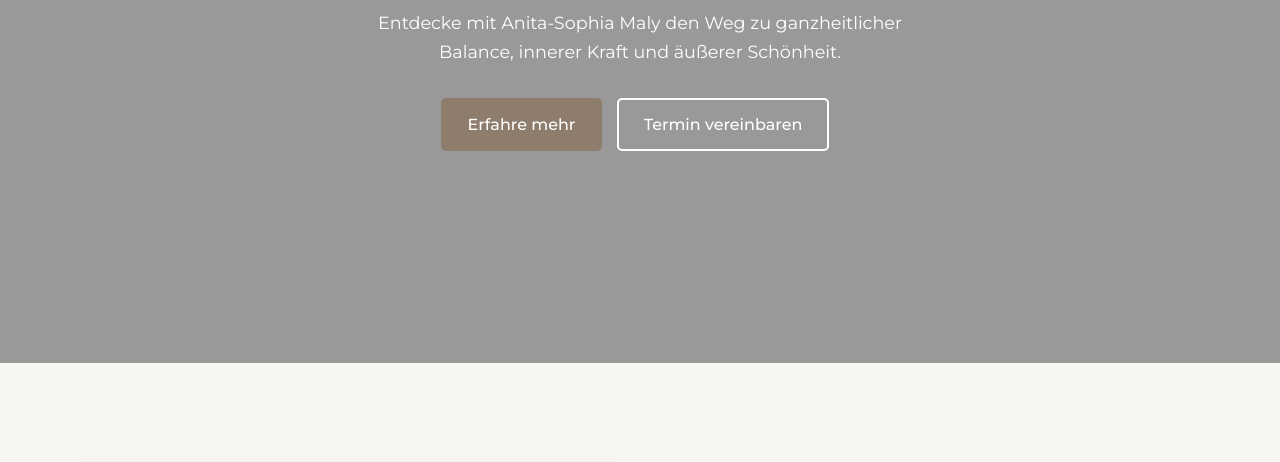
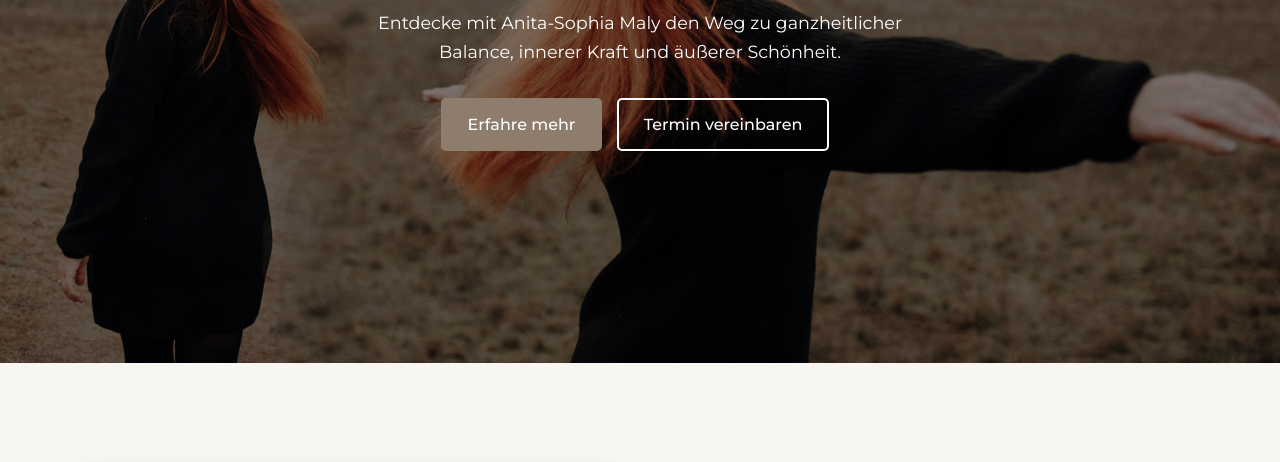
Before and after one commit to Unleashmarketing/zeitfuermich, a plain HTML site: page index.html in a window 1280 px wide. Shown: the part 437-899 px from the top of the page. Drawn offline with nearby package versions, Linux system fonts and the light colour scheme.

Commit message:
Update styles.css

```diff
--- a/styles.css
+++ b/styles.css
@@ -582,7 +582,7 @@ header .container {
 .hero {
     height: 100vh;
     min-height: 600px;
-    background: linear-gradient(rgba(0, 0, 0, 0.4), rgba(0, 0, 0, 0.4)), url('images/hero-bg.jpg') no-repeat center center;
+    background: linear-gradient(rgba(0, 0, 0, 0.4), rgba(0, 0, 0, 0.4)), url('bilder/zeit-fuer-mich-anita-sophia-maly.jpg') no-repeat center center;
     background-size: cover;
     display: flex;
     align-items: center;
```
